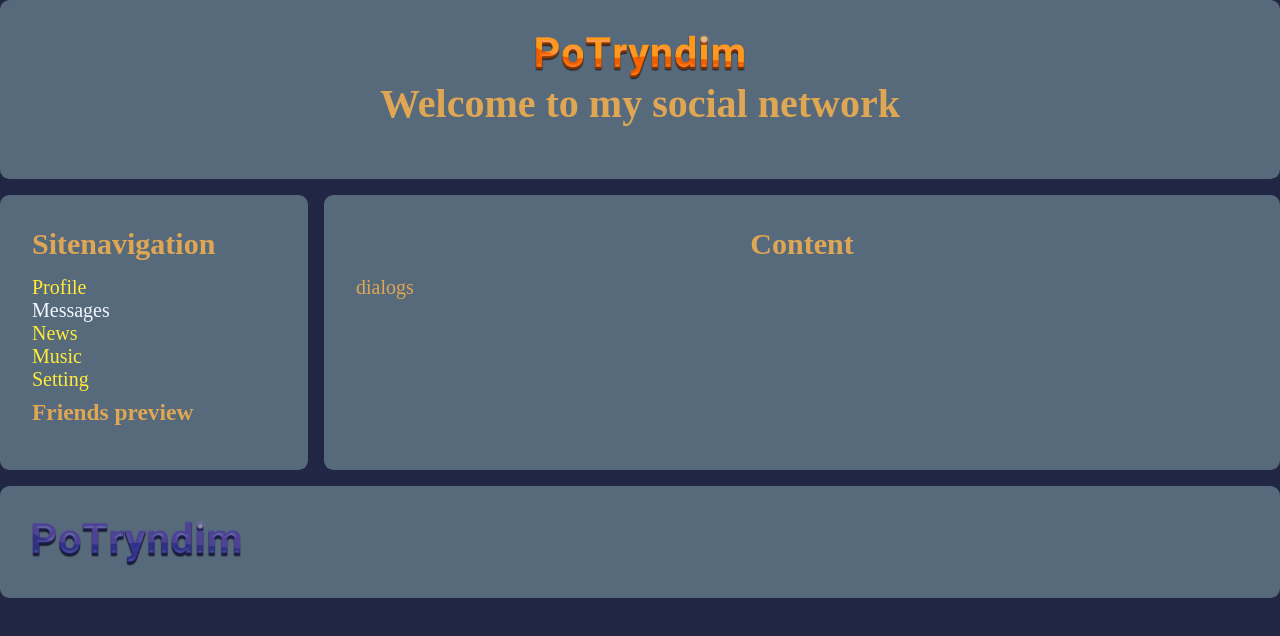
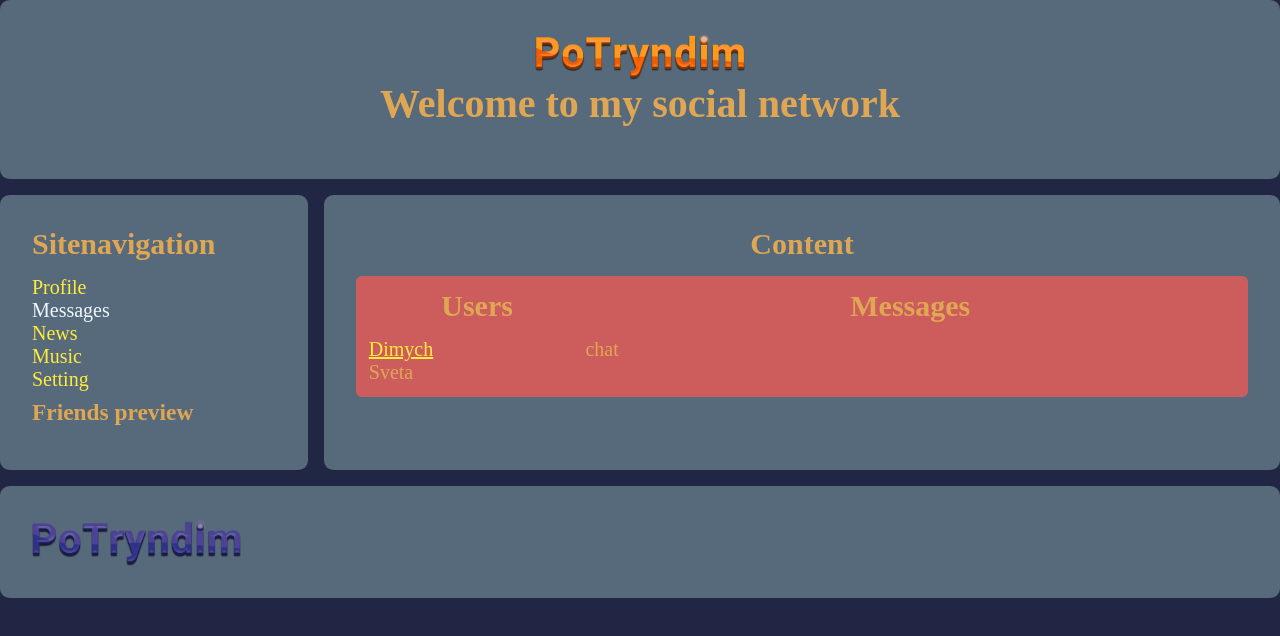
Before and after one commit to adastion/Dimych_react, a React (Create React App) app: page /dialogs in a window 1280 px wide. Shown: the top 636 px of the page. Built offline with nearby package versions, Linux system fonts and the light colour scheme.

Commit message:
Work with dialogs

```diff
--- a/src/App.js
+++ b/src/App.js
@@ -25,7 +25,7 @@ function App(props) {
                   dispatch={props.dispatch}
                 />
               }></Route>
-            <Route path="/dialogs" element={<Dialogs />}></Route>
+            <Route path="/dialogs" element={<Dialogs users={props.state.dialogsPage.users} />}></Route>
           </Routes>
         </section>
       </main>
--- a/src/Redux/store.js
+++ b/src/Redux/store.js
@@ -13,13 +13,20 @@ export const store = {
 
     dialogsPage: {
       dialogs: [
+        { id: 1, name: 'Dimych', messages: 'hello' },
+        { id: 2, name: 'Andrey', messages: 'hello' },
+        { id: 3, name: 'Sveta', messages: 'hello' },
+        { id: 4, name: 'Sasha', messages: 'hello' },
+        { id: 5, name: 'Victor', messages: 'hello' },
+        { id: 6, name: 'Valera', messages: 'hello' },
+      ],
+
+      users: [
         { id: 1, name: 'Dimych' },
         { id: 2, name: 'Andrey' },
         { id: 3, name: 'Sveta' },
-        { id: 4, name: 'Sasha' },
-        { id: 5, name: 'Victor' },
-        { id: 6, name: 'Valera' },
-      ],
+
+      ]
     },
 
     sidebar: {},
--- a/src/components/Dialogs/Dialogs.jsx
+++ b/src/components/Dialogs/Dialogs.jsx
@@ -1,7 +1,26 @@
 import style from './Dialogs.module.css';
+import { NavLink } from 'react-router-dom';
 
 const Dialogs = (props) => {
-  return <div className={style.dialogs}>dialogs</div>;
+  // let listUsers = props.users.map((item) => <li>{item.name}</li>);
+  return (
+    <div className={style.dialogs}>
+      <div className={style.usersList}>
+      <h2>Users</h2>
+        <ul className={style.usersDialogs}>
+          <li>
+            <NavLink to="/users">{props.users[0].name}</NavLink>
+          </li>
+          <li>{props.users[2].name}</li>
+          {/* {listUsers} */}
+        </ul>
+      </div>
+      <div className={style.chat}>
+        <h2>Messages</h2>
+        chat
+      </div>
+    </div>
+  );
 };
 
 export default Dialogs;
--- a/src/components/Dialogs/Dialogs.module.css
+++ b/src/components/Dialogs/Dialogs.module.css
@@ -1,3 +1,7 @@
 .dialogs {
-
+  background: indianred;
+  padding: 0.8rem;
+  border-radius: 6px;
+  display: grid;
+  grid-template-columns: 1fr 3fr;
 }
```
